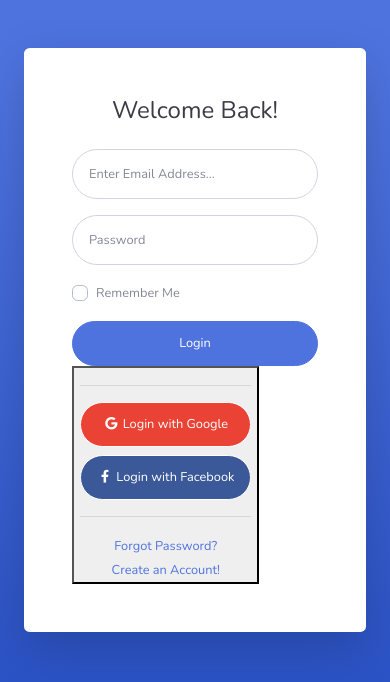
After one commit to DANDABP/Kelompok-11-Golongan-A-, a PHP site: page /login.php in a window 390 px wide. The commit adds this page. Shown: the top 682 px of the page. Run offline with PHP 8.4, Linux system fonts and the light colour scheme.

Commit message:
form login

```diff
--- /dev/null
+++ b/E41190614_Dillah Amalia Fiqyani/web_bootsrap/login.php
@@ -0,0 +1,109 @@
+<!DOCTYPE html>
+<html lang="en">
+
+<head>
+
+  <meta charset="utf-8">
+  <meta http-equiv="X-UA-Compatible" content="IE=edge">
+  <meta name="viewport" content="width=device-width, initial-scale=1, shrink-to-fit=no">
+  <meta name="description" content="">
+  <meta name="author" content="">
+
+  <title>SB Admin 2 - Login</title>
+
+  <!-- Custom fonts for this template-->
+  <link href="vendor/fontawesome-free/css/all.min.css" rel="stylesheet" type="text/css">
+  <link href="https://fonts.googleapis.com/css?family=Nunito:200,200i,300,300i,400,400i,600,600i,700,700i,800,800i,900,900i" rel="stylesheet">
+
+  <!-- Custom styles for this template-->
+  <link href="css/sb-admin-2.min.css" rel="stylesheet">
+
+</head>
+
+<body class="bg-gradient-primary">
+
+  <div class="container">
+
+    <!-- Outer Row -->
+    <div class="row justify-content-center">
+
+      <div class="col-xl-10 col-lg-12 col-md-9">
+
+        <div class="card o-hidden border-0 shadow-lg my-5">
+          <div class="card-body p-0">
+            <!-- Nested Row within Card Body -->
+            <div class="row">
+              <div class="col-lg-6 d-none d-lg-block bg-login-image"></div>
+              <div class="col-lg-6">
+                <div class="p-5">
+                  <div class="text-center">
+                    <h1 class="h4 text-gray-900 mb-4">Welcome Back!</h1>
+                  </div>
+                  <?php
+                    if(isset($_GET['pesan'])){
+                        $pesan = $_GET['pesan'];
+                        if ($pesan == "gagal") {
+                            ?>
+                            <div class ="alert alert-danger">
+                                <strong>Danger!</strong> Anda Gagal Login. Coba cek Email atau password Anda.
+                        </div>
+                        <?php
+                        }
+                    }
+                    ?>
+                  <form class="user" method="post" action="login_process.php">
+                    <div class="form-group">
+                      <input type="email" class="form-control form-control-user" id="exampleInputEmail" aria-describedby="emailHelp" placeholder="Enter Email Address..." name="email" required>
+                    </div>
+                    <div class="form-group">
+                      <input type="password" class="form-control form-control-user" id="exampleInputPassword" placeholder="Password" name="password" required>
+                    </div>
+                    <div class="form-group">
+                      <div class="custom-control custom-checkbox small">
+                        <input type="checkbox" class="custom-control-input" id="customCheck">
+                        <label class="custom-control-label" for="customCheck">Remember Me</label>
+                      </div>
+                    </div>
+                    <button type="submit" class="btn btn-primary btn-user btn-block" name="submit">
+                      Login <button>
+                    </a>
+                    <hr>
+                    <a href="index.html" class="btn btn-google btn-user btn-block">
+                      <i class="fab fa-google fa-fw"></i> Login with Google
+                    </a>
+                    <a href="index.html" class="btn btn-facebook btn-user btn-block">
+                      <i class="fab fa-facebook-f fa-fw"></i> Login with Facebook
+                    </a>
+                  </form>
+                  <hr>
+                  <div class="text-center">
+                    <a class="small" href="forgot-password.html">Forgot Password?</a>
+                  </div>
+                  <div class="text-center">
+                    <a class="small" href="register.html">Create an Account!</a>
+                  </div>
+                </div>
+              </div>
+            </div>
+          </div>
+        </div>
+
+      </div>
+
+    </div>
+
+  </div>
+
+  <!-- Bootstrap core JavaScript-->
+  <script src="vendor/jquery/jquery.min.js"></script>
+  <script src="vendor/bootstrap/js/bootstrap.bundle.min.js"></script>
+
+  <!-- Core plugin JavaScript-->
+  <script src="vendor/jquery-easing/jquery.easing.min.js"></script>
+
+  <!-- Custom scripts for all pages-->
+  <script src="js/sb-admin-2.min.js"></script>
+
+</body>
+
+</html>
```
Also changed, not shown: E41190614_Dillah Amalia Fiqyani/web_bootsrap/index.php (+19 -2 lines), E41190614_Dillah Amalia Fiqyani/web_bootsrap/login_process.php (added, +14 -0 lines), E41190614_Dillah Amalia Fiqyani/web_bootsrap/logout.php (added, +8 -0 lines).
